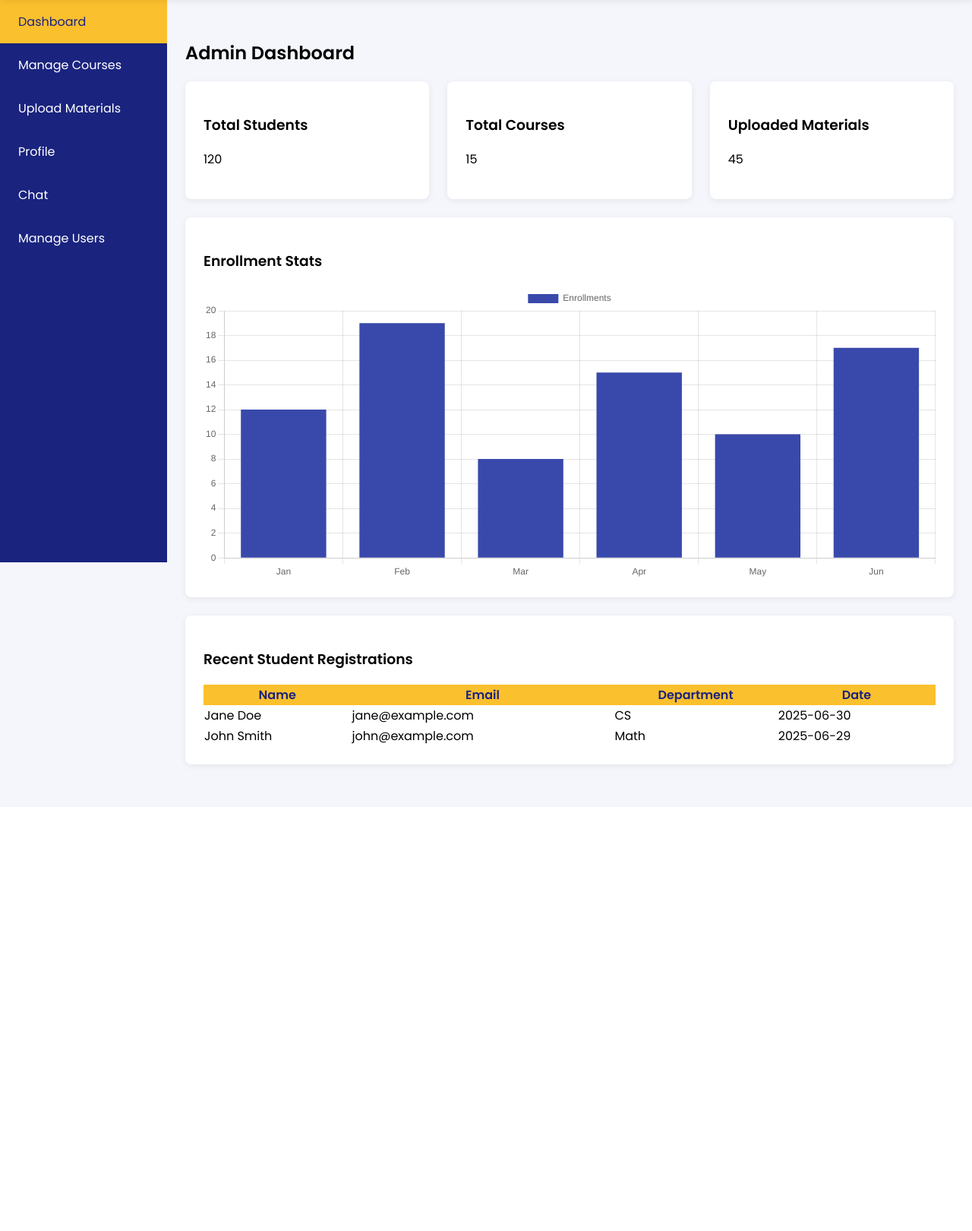
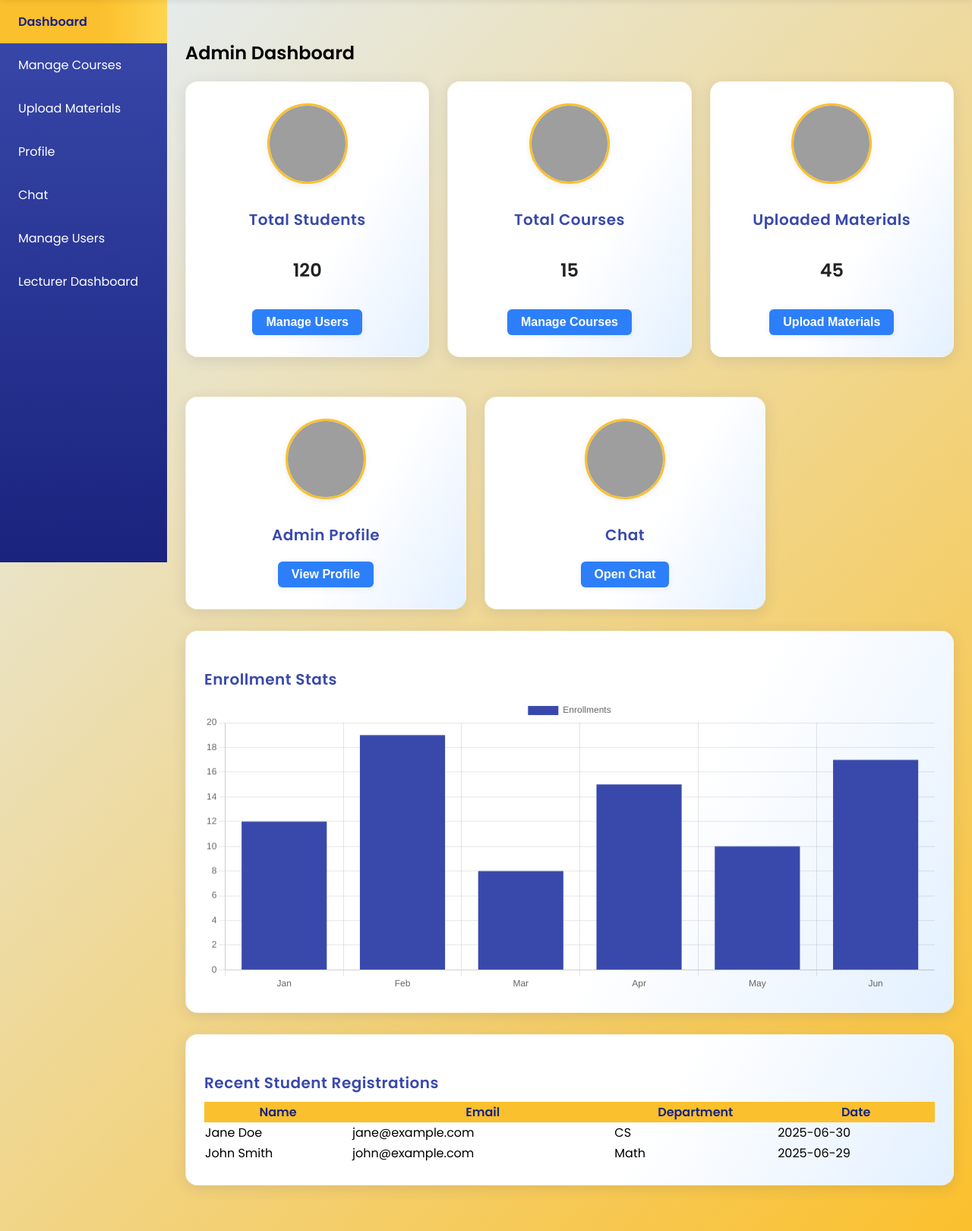
Before and after one commit to ABAHCLOVIS/PROJECT-b-tech, a PHP site: page /admin/dashboard.html in a window 1280 px wide. Shown: the part 60-1680 px from the top of the page at 76% size. Before the commit the page ends 1073 px from the top, so only its background shows below. Run offline with PHP 8.4, Linux system fonts and the light colour scheme; grey boxes are pictures that could not be loaded.

Commit message:
feat: Enhance course management and lecturer dashboard with new functionalities and styles

```diff
--- a/admin/dashboard.html
+++ b/admin/dashboard.html
@@ -23,6 +23,7 @@
     <a href="profile.html" class="sidebar-link">Profile</a>
     <a href="#" class="sidebar-link" id="open-chat-btn">Chat</a>
     <a href="manage-users.html" class="sidebar-link">Manage Users</a>
+    <a href="../lecturer-dashboard.html" class="sidebar-link">Lecturer Dashboard</a>
   </div>
   <div class="main-content">
     <!-- Notification Panel (left side, dynamic, single instance) -->
@@ -41,17 +42,33 @@
     <!-- Manage Users Modal -->
     <h2>Admin Dashboard</h2>
     <div style="display:flex;gap:24px;flex-wrap:wrap;">
-      <div class="card" style="flex:1;min-width:200px;">
+      <div class="card" style="flex:1;min-width:220px;max-width:320px;display:flex;flex-direction:column;align-items:center;">
+        <img src="https://images.unsplash.com/photo-1513258496099-48168024aec0?auto=format&fit=crop&w=320&q=80" alt="Admin" style="width:100px;height:100px;border-radius:50%;object-fit:cover;margin-bottom:12px;box-shadow:0 2px 8px rgba(0,0,0,0.08);">
         <h3>Total Students</h3>
-        <p id="total-students">120</p>
+        <p id="total-students" style="font-size:1.5rem;font-weight:600;">120</p>
+        <button onclick="location.href='manage-users.html'" style="margin-top:10px;background:#2d7ff9;color:#fff;border:none;border-radius:6px;padding:8px 18px;font-size:1rem;cursor:pointer;">Manage Users</button>
       </div>
-      <div class="card" style="flex:1;min-width:200px;">
+      <div class="card" style="flex:1;min-width:220px;max-width:320px;display:flex;flex-direction:column;align-items:center;">
+        <img src="https://images.unsplash.com/photo-1464983953574-0892a716854b?auto=format&fit=crop&w=320&q=80" alt="Courses" style="width:100px;height:100px;border-radius:50%;object-fit:cover;margin-bottom:12px;box-shadow:0 2px 8px rgba(0,0,0,0.08);">
         <h3>Total Courses</h3>
-        <p id="total-courses">15</p>
+        <p id="total-courses" style="font-size:1.5rem;font-weight:600;">15</p>
+        <button onclick="location.href='course-management.html'" style="margin-top:10px;background:#2d7ff9;color:#fff;border:none;border-radius:6px;padding:8px 18px;font-size:1rem;cursor:pointer;">Manage Courses</button>
       </div>
-      <div class="card" style="flex:1;min-width:200px;">
+      <div class="card" style="flex:1;min-width:220px;max-width:320px;display:flex;flex-direction:column;align-items:center;">
+        <img src="https://images.unsplash.com/photo-1503676382389-4809596d5290?auto=format&fit=crop&w=320&q=80" alt="Materials" style="width:100px;height:100px;border-radius:50%;object-fit:cover;margin-bottom:12px;box-shadow:0 2px 8px rgba(0,0,0,0.08);">
         <h3>Uploaded Materials</h3>
-        <p id="total-materials">45</p>
+        <p id="total-materials" style="font-size:1.5rem;font-weight:600;">45</p>
+        <button onclick="location.href='file-upload.html'" style="margin-top:10px;background:#2d7ff9;color:#fff;border:none;border-radius:6px;padding:8px 18px;font-size:1rem;cursor:pointer;">Upload Materials</button>
+      </div>
+      <div class="card" style="flex:1;min-width:220px;max-width:320px;display:flex;flex-direction:column;align-items:center;">
+        <img src="https://images.unsplash.com/photo-1519125323398-675f0ddb6308?auto=format&fit=crop&w=320&q=80" alt="Profile" style="width:100px;height:100px;border-radius:50%;object-fit:cover;margin-bottom:12px;box-shadow:0 2px 8px rgba(0,0,0,0.08);">
+        <h3>Admin Profile</h3>
+        <button onclick="location.href='profile.html'" style="margin-top:10px;background:#2d7ff9;color:#fff;border:none;border-radius:6px;padding:8px 18px;font-size:1rem;cursor:pointer;">View Profile</button>
+      </div>
+      <div class="card" style="flex:1;min-width:220px;max-width:320px;display:flex;flex-direction:column;align-items:center;">
+        <img src="https://images.unsplash.com/photo-1506744038136-46273834b3fb?auto=format&fit=crop&w=320&q=80" alt="Chat" style="width:100px;height:100px;border-radius:50%;object-fit:cover;margin-bottom:12px;box-shadow:0 2px 8px rgba(0,0,0,0.08);">
+        <h3>Chat</h3>
+        <button onclick="document.getElementById('chat-modal').style.display='block'" style="margin-top:10px;background:#2d7ff9;color:#fff;border:none;border-radius:6px;padding:8px 18px;font-size:1rem;cursor:pointer;">Open Chat</button>
       </div>
     </div>
 
--- a/css/dashboard.css
+++ b/css/dashboard.css
@@ -3,7 +3,7 @@
 body {
   font-family: 'Poppins', sans-serif;
   margin: 0;
-  background: #f4f6fc;
+  background: linear-gradient(135deg, #e3f0ff 0%, #fbc02d 100%);
 }
 .topbar {
   position: fixed;
@@ -35,7 +35,7 @@ body {
   left: 0;
   width: 220px;
   height: calc(100% - 60px);
-  background: #1a237e;
+  background: linear-gradient(180deg, #3949ab 0%, #1a237e 100%);
   color: #fff;
   display: flex;
   flex-direction: column;
@@ -54,8 +54,9 @@ body {
   transition: background 0.2s;
 }
 .sidebar .sidebar-link.active, .sidebar .sidebar-link:hover {
-  background: #fbc02d;
+  background: linear-gradient(90deg, #fbc02d 60%, #ffd54f 100%);
   color: #1a237e;
+  font-weight: 700;
 }
 .main-content {
   margin-left: 220px;
@@ -86,11 +87,52 @@ body {
   cursor: pointer;
 }
 .card {
+  background: linear-gradient(120deg, #fff 60%, #e3f0ff 100%);
+  border-radius: 16px;
+  box-shadow: 0 4px 18px rgba(60,60,120,0.13);
+  padding: 28px 24px;
+  margin-bottom: 28px;
+  transition: box-shadow 0.22s, transform 0.22s;
+  border: 1.5px solid #fbc02d22;
+  position: relative;
+}
+.card:hover {
+  box-shadow: 0 8px 32px rgba(60,60,120,0.18);
+  transform: translateY(-6px) scale(1.03);
+}
+.card img {
+  border: 3px solid #fbc02d;
   background: #fff;
+  box-shadow: 0 2px 12px rgba(60,60,120,0.10);
+}
+.card h3 {
+  color: #3949ab;
+  font-size: 1.25rem;
+  margin-bottom: 10px;
+  font-weight: 700;
+  letter-spacing: 0.5px;
+}
+.card p {
+  color: #222;
+  font-size: 1.1rem;
+  font-weight: 600;
+}
+.card button {
+  background: linear-gradient(90deg, #3949ab 60%, #2d7ff9 100%);
+  color: #fff;
+  border: none;
   border-radius: 8px;
-  box-shadow: 0 2px 8px rgba(0,0,0,0.07);
-  padding: 24px;
-  margin-bottom: 24px;
+  padding: 10px 22px;
+  font-size: 1rem;
+  cursor: pointer;
+  font-weight: 600;
+  margin-top: 10px;
+  box-shadow: 0 2px 8px rgba(60,60,120,0.08);
+  transition: background 0.2s;
+}
+.card button:hover {
+  background: linear-gradient(90deg, #2d7ff9 60%, #3949ab 100%);
+}
 }
 @media (max-width: 900px) {
   .sidebar {
```
Also changed, not shown: admin/course-management.html (+18 -1 lines), lecturer-dashboard.html (added, +99 -0 lines), role-selection.html (+94 -25 lines).
